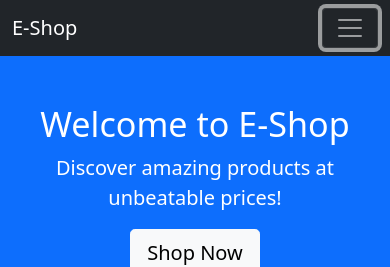
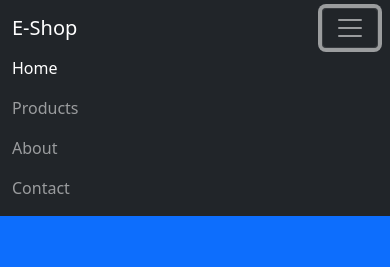
Before and after one commit to trentglobal-sg/8070f-react-ecommerce, a React (Vite) app: page / in a window 390 px wide. Both pictures are taken after a click on the button "Toggle navigation". Shown: the top 267 px of the page. Built offline with nearby package versions, Linux system fonts and the light colour scheme.

Commit message:
Done navbar toggling

```diff
--- a/src/App.jsx
+++ b/src/App.jsx
@@ -2,42 +2,19 @@
 import Header from "./Header";
 import Footer from "./Footer";
 import ProductCard from "./ProductCard"
+import Navbar from "./Navbar"
+
 import "./style.css"
 
+import { useState } from 'react';
+
 export default function App() {
+
+
+
   return (<>
-    <nav className="navbar navbar-expand-lg navbar-dark bg-dark">
-      <div className="container">
-        <a className="navbar-brand" href="#">E-Shop</a>
-        <button
-          className="navbar-toggler"
-          type="button"
-          data-bs-toggle="collapse"
-          data-bs-target="#navbarNav"
-          aria-controls="navbarNav"
-          aria-expanded="false"
-          aria-label="Toggle navigation"
-        >
-          <span className="navbar-toggler-icon"></span>
-        </button>
-        <div className="collapse navbar-collapse" id="navbarNav">
-          <ul className="navbar-nav ms-auto">
-            <li className="nav-item">
-              <a className="nav-link active" aria-current="page" href="#">Home</a>
-            </li>
-            <li className="nav-item">
-              <a className="nav-link" href="#">Products</a>
-            </li>
-            <li className="nav-item">
-              <a className="nav-link" href="#">About</a>
-            </li>
-            <li className="nav-item">
-              <a className="nav-link" href="#">Contact</a>
-            </li>
-          </ul>
-        </div>
-      </div>
-    </nav>
+
+    <Navbar/>
 
     <Header />
 
--- /dev/null
+++ b/src/Navbar.jsx
@@ -0,0 +1,51 @@
+import {useState} from 'react'
+
+export default function Navbar() {
+
+     // the isNavbarShowing determines if the navbar is visible or not
+  const [isNavbarShowing, setNavbarShowing] = useState(false);
+
+    return (<>
+        <nav className="navbar navbar-expand-lg navbar-dark bg-dark">
+            <div className="container">
+                <a className="navbar-brand" href="#">E-Shop</a>
+                <button
+                    className="navbar-toggler"
+                    type="button"
+                    data-bs-toggle="collapse"
+                    data-bs-target="#navbarNav"
+                    aria-controls="navbarNav"
+                    aria-expanded="false"
+                    aria-label="Toggle navigation"
+                    onClick={() => {
+                        if (isNavbarShowing == false) {
+                            setNavbarShowing(true)
+                        } else {
+                            setNavbarShowing(false)
+                        }
+
+                    }}
+                >
+                    <span className="navbar-toggler-icon"></span>
+                </button>
+                <div className={`collapse navbar-collapse ${isNavbarShowing ? "show" : ""}`} id="navbarNav">
+                    <ul className="navbar-nav ms-auto">
+                        <li className="nav-item">
+                            <a className="nav-link active" aria-current="page" href="#">Home</a>
+                        </li>
+                        <li className="nav-item">
+                            <a className="nav-link" href="#">Products</a>
+                        </li>
+                        <li className="nav-item">
+                            <a className="nav-link" href="#">About</a>
+                        </li>
+                        <li className="nav-item">
+                            <a className="nav-link" href="#">Contact</a>
+                        </li>
+                    </ul>
+                </div>
+            </div>
+        </nav>
+
+    </>)
+}
```
